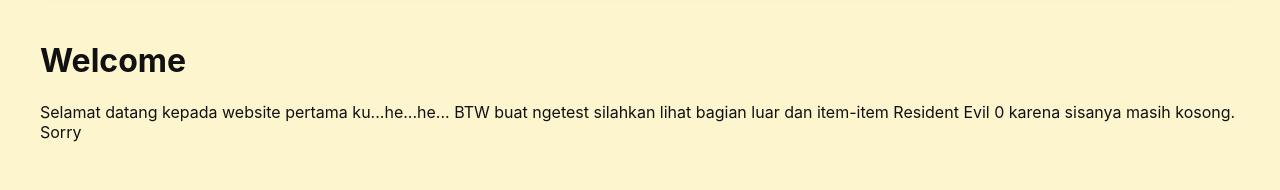
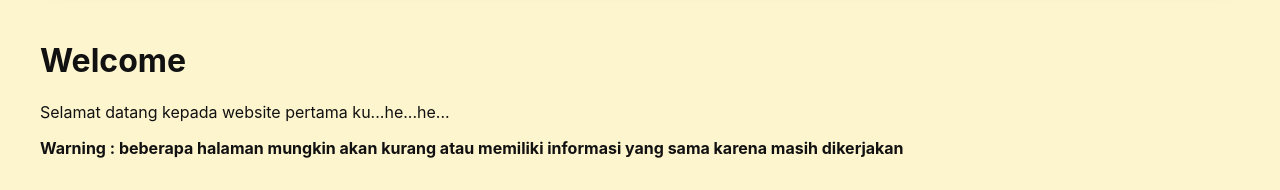
Before and after one commit to michaelyudhistira-cyber/Umbrella-Resource-V2, a plain HTML site: page index.html in a window 1280 px wide. Shown: the part 1094-1284 px from the top of the page. Drawn offline with Linux system fonts and the light colour scheme.

Commit message:
Update index.html

```diff
--- a/index.html
+++ b/index.html
@@ -298,7 +298,8 @@
 
 	<main class="site-wrap">
   <h1>Welcome</h1>
-  <p>Selamat datang kepada website pertama ku...he...he... BTW buat ngetest silahkan lihat bagian luar dan item-item Resident Evil 0 karena sisanya masih kosong. Sorry</p>
+  <p>Selamat datang kepada website pertama ku...he...he...</p>
+  <p><strong>Warning : beberapa halaman mungkin akan kurang atau memiliki informasi yang sama karena masih dikerjakan</strong></p>
 </main>
 
 	<script>
```
